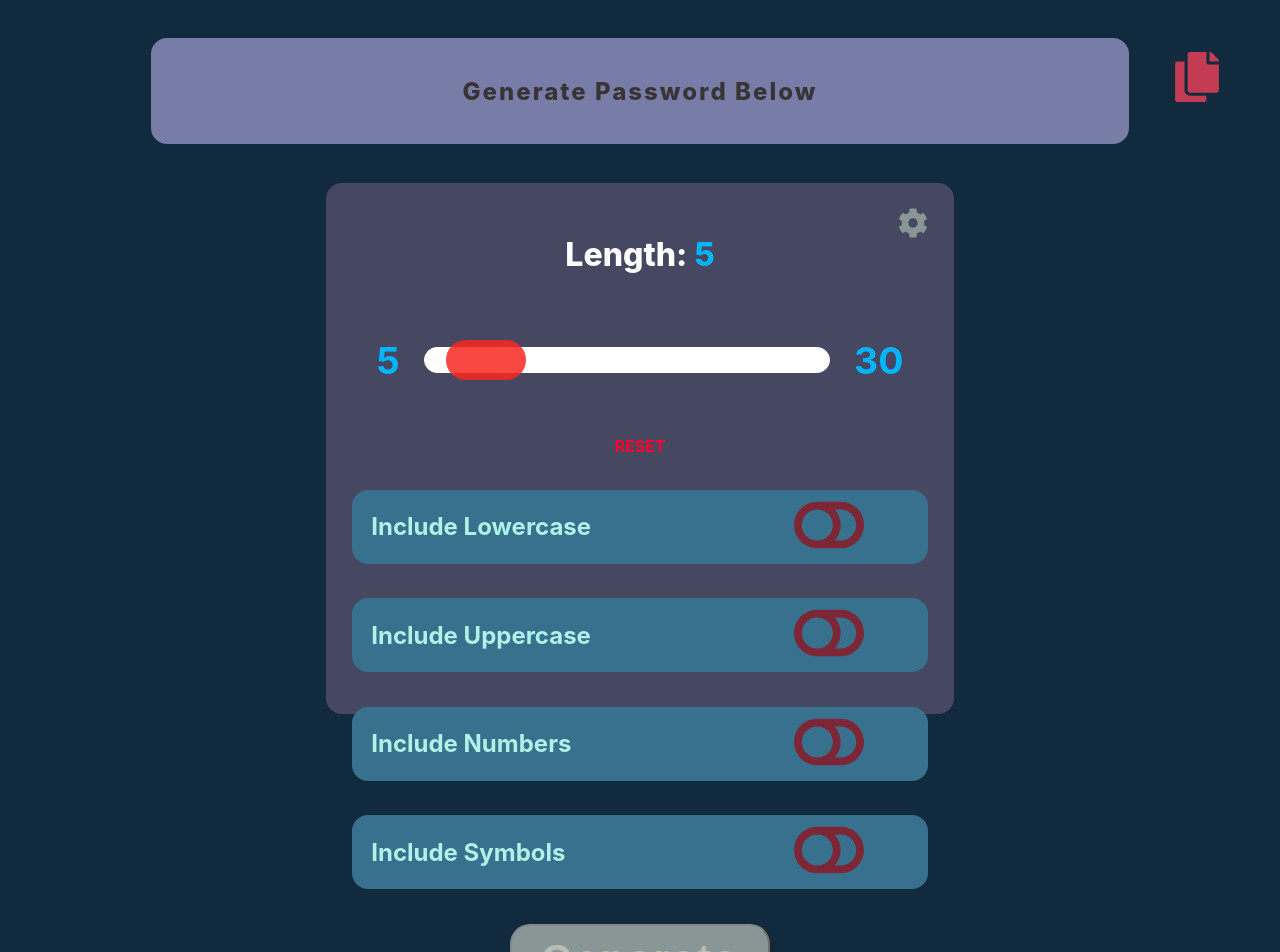
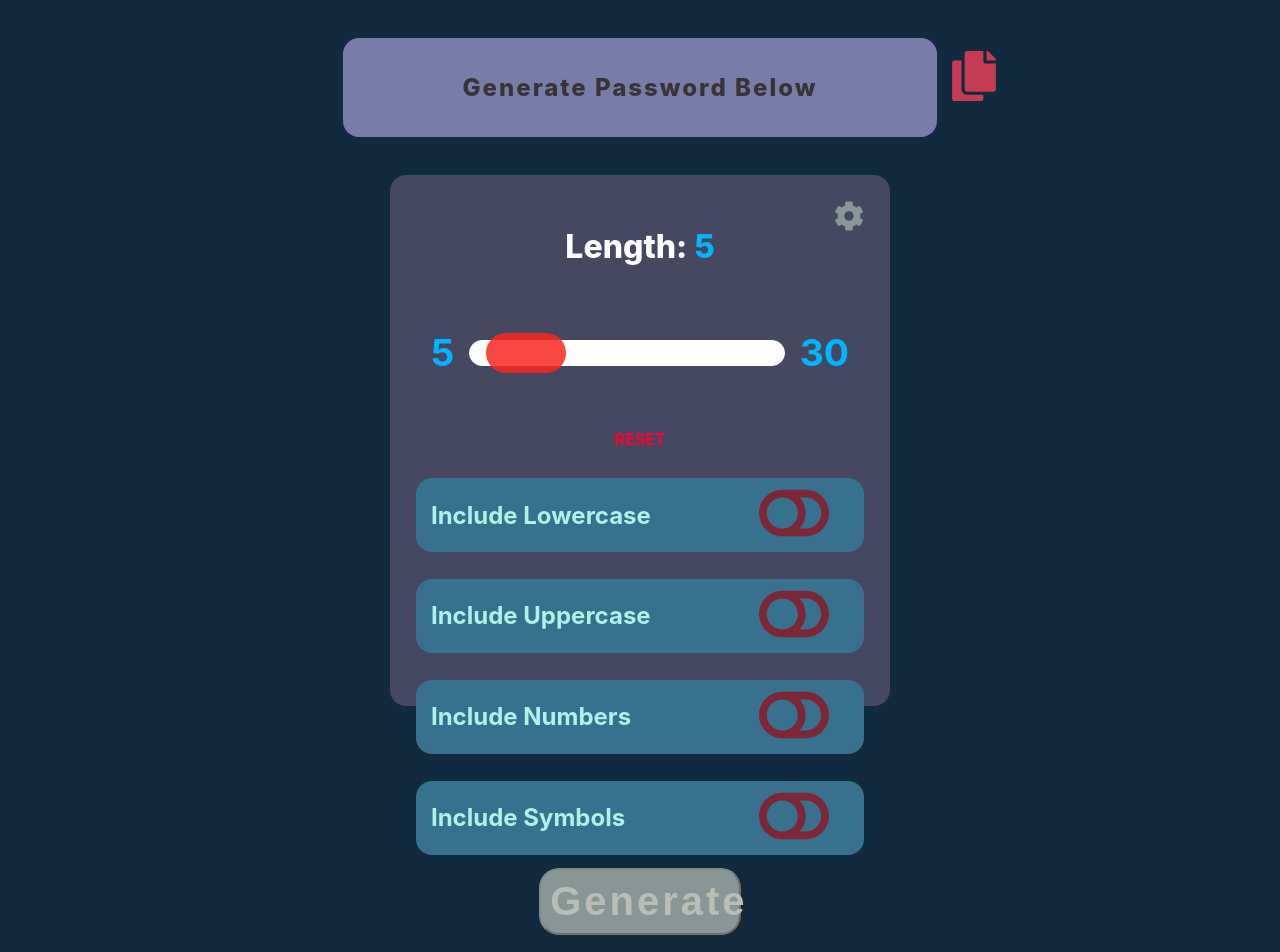
Before and after one commit to CodyMurr/random-password-generator, a React (Create React App) app: page / in a window 1280 px wide. Shown: the top 952 px of the page. Built offline with nearby package versions, Linux system fonts and the light colour scheme; the HTML template or start-up script is replaced by a standard one.

Commit message:
adjust container widths

```diff
--- a/src/App.css
+++ b/src/App.css
@@ -21,7 +21,7 @@ html {
   background-color: #454860;
   border-radius: 1em;
   margin-top: 3%;
-  width: 45%;
+  width: 35%;
   height: 60vh;
   justify-content: center;
   padding: 2%;
@@ -30,7 +30,7 @@ html {
 .App .output {
   position: relative;
   background-color: #777DA7;
-  width: 75%;
+  width: 45%;
   border: 9px solid #777DA7;
   border-radius: 1em;
   margin-top: 3%;
--- a/src/components/PasswordForm/PasswordForm.css
+++ b/src/components/PasswordForm/PasswordForm.css
@@ -42,7 +42,7 @@
     width: 45%;
     padding: 2%;
     background-color: #C33C54;
-    margin-top: 3%;
+    /* margin-top: 1%; */
     color: #FDF0D5;
     border-radius: .5em;
     font-weight: 700;
```
